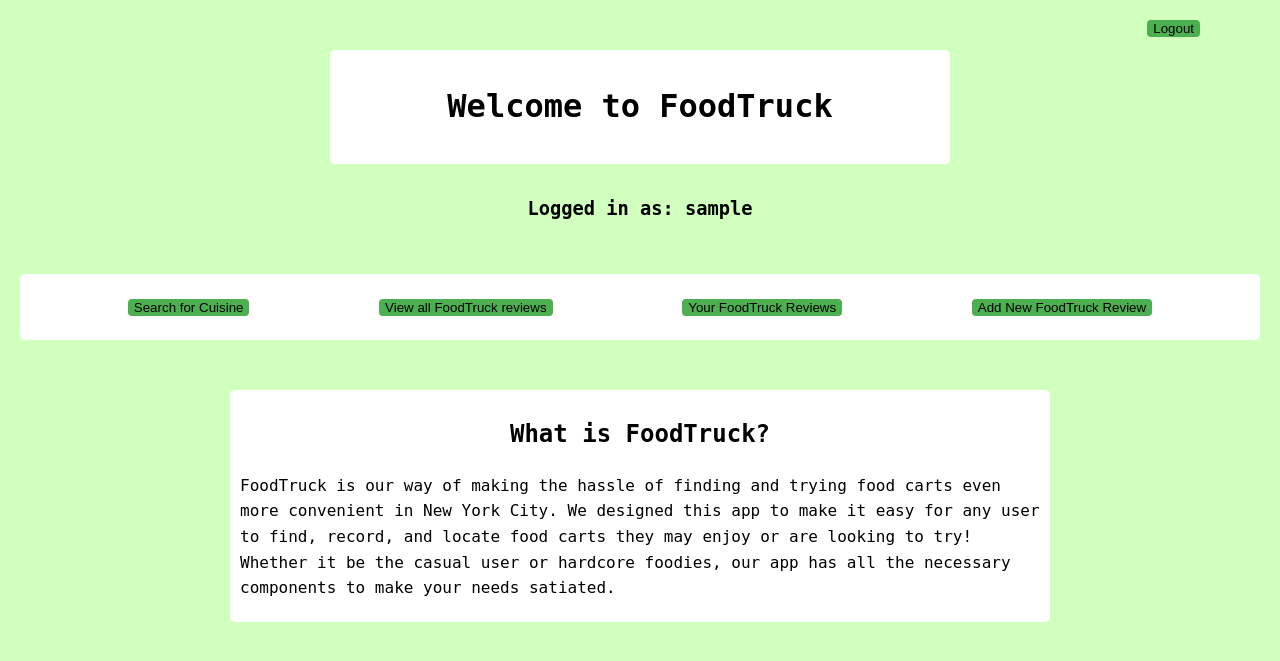
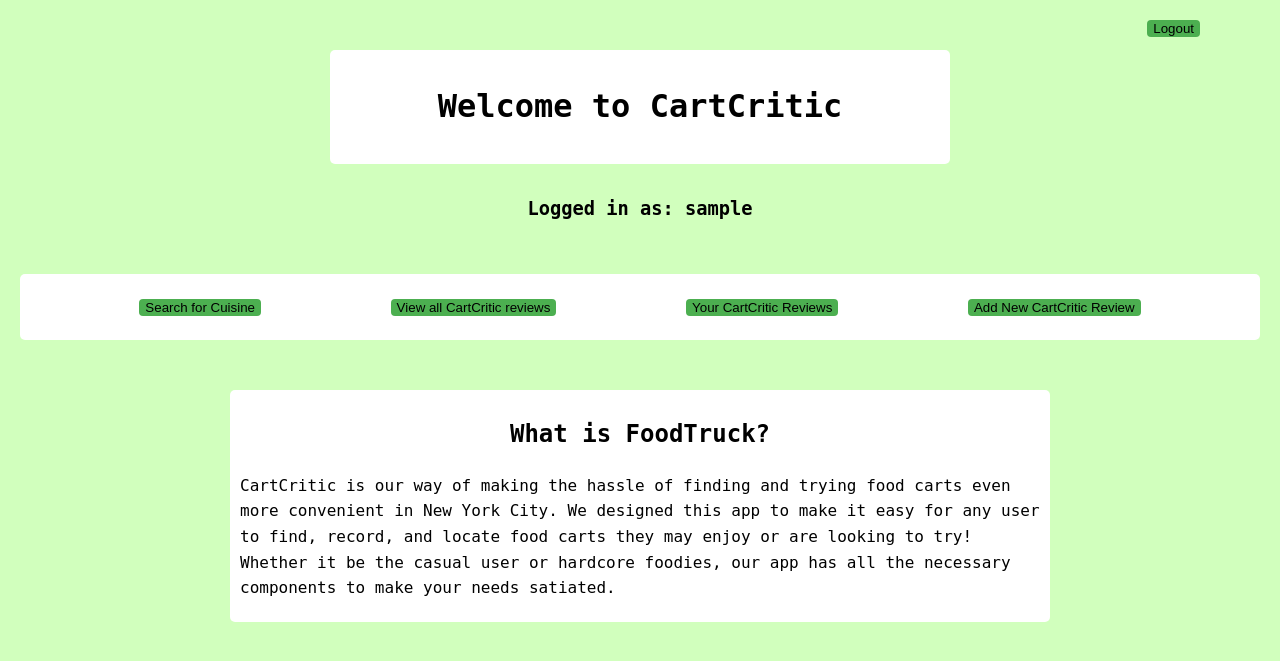
Before and after one commit to software-students-fall2023/2-web-app-exercise-riceballs, a Flask app: page /FoodTruck in a window 1280 px wide. Shown: the top 661 px of the page. Run offline with Flask 3, Linux system fonts and the light colour scheme; the visitor is signed in with stand-in values (Sample User, id 1); some web fonts are replaced.

Commit message:
change all names to CartCritic

```diff
--- a/templates/EditTruck.html
+++ b/templates/EditTruck.html
@@ -4,7 +4,7 @@
     <meta charset="UTF-8">
     <meta name="viewport" content="width=device-width, initial-scale=1.0">
     <link rel="stylesheet" href="/static/style.css">
-    <title>Edit FoodTruck</title>
+    <title>Edit CartCritic</title>
 </head>
 <body>
     {% extends 'base.html' %} {% block Base %}
--- a/templates/Login.html
+++ b/templates/Login.html
@@ -3,7 +3,7 @@
 <head>
     <meta charset="UTF-8">
     <meta name="viewport" content="width=device-width, initial-scale=1">
-    <title>FoodTruck</title>
+    <title>CartCritic</title>
     <link rel="stylesheet" href="/static/style.css">
     <style>
         body {
@@ -42,7 +42,7 @@
 </head>
 <body>
     <header>
-        <h1>Welcome to FoodTruck</h1>
+        <h1>Welcome to CartCritic</h1>
         <h2>{{headerTitle}}</h2>
         {% if error%}
             <h3>{{error}}</h3>
@@ -65,7 +65,7 @@
     </header>
 
     <footer>
-        <p>&copy; 2023 Your Website Name</p>
+        <p>&copy; 2023 CartCritic</p>
     </footer>
 </body>
 </html>
--- a/templates/base.html
+++ b/templates/base.html
@@ -32,7 +32,7 @@
     </form>
     <header>
         <div class="header">
-            <a href="/FoodTruck"><h1 style="text-align:center">Welcome to FoodTruck</h1></a>
+            <a href="/FoodTruck"><h1 style="text-align:center">Welcome to CartCritic</h1></a>
         </div>
     </header>
 
@@ -44,15 +44,15 @@
         </form>
 
         <form action="/ViewAllFood" style="display:inline-block;">
-            <input type="submit" value="View all FoodTruck reviews" class="BaseNav"/>
+            <input type="submit" value="View all CartCritic reviews" class="BaseNav"/>
         </form>
 
         <form action="/ViewMyFood" style="display:inline-block;">
-            <input type="submit" value="Your FoodTruck Reviews" class="BaseNav"/>
+            <input type="submit" value="Your CartCritic Reviews" class="BaseNav"/>
         </form>
 
         <form action="/AddFoodTruck" style="display:inline-block;">
-            <input type="submit" value="Add New FoodTruck Review" class="BaseNav"/>
+            <input type="submit" value="Add New CartCritic Review" class="BaseNav"/>
         </form>
     </div>
 
--- a/templates/individualFood.html
+++ b/templates/individualFood.html
@@ -8,7 +8,7 @@
 </head>
 <body>
     {% extends 'base.html' %} {% block Base %}
-    <h2>Food Cart Details</h2>
+    <h2>CartCritic Truck Details</h2>
     {% endblock %}
 
 </body>
--- a/templates/rootpage.html
+++ b/templates/rootpage.html
@@ -2,7 +2,7 @@
 <html>
 <head>
     <meta charset="UTF-8">
-    <title>FoodTruck Main Page</title>
+    <title>CartCritic Main Page</title>
     <link rel="stylesheet"  href="/static/style.css">
 
 </head>
@@ -11,7 +11,7 @@
         <div class="about">
             <h2 style="text-align:center">What is FoodTruck?</h2>
             <p>
-                FoodTruck is our way of making the hassle of finding and trying food carts even more convenient in New York City.
+                CartCritic is our way of making the hassle of finding and trying food carts even more convenient in New York City.
                 We designed this app to make it easy for any user to find, record, and locate food carts they may enjoy or are looking to try!
                 Whether it be the casual user or hardcore foodies, our app has all the necessary components to make your needs satiated.
             </p>
```
